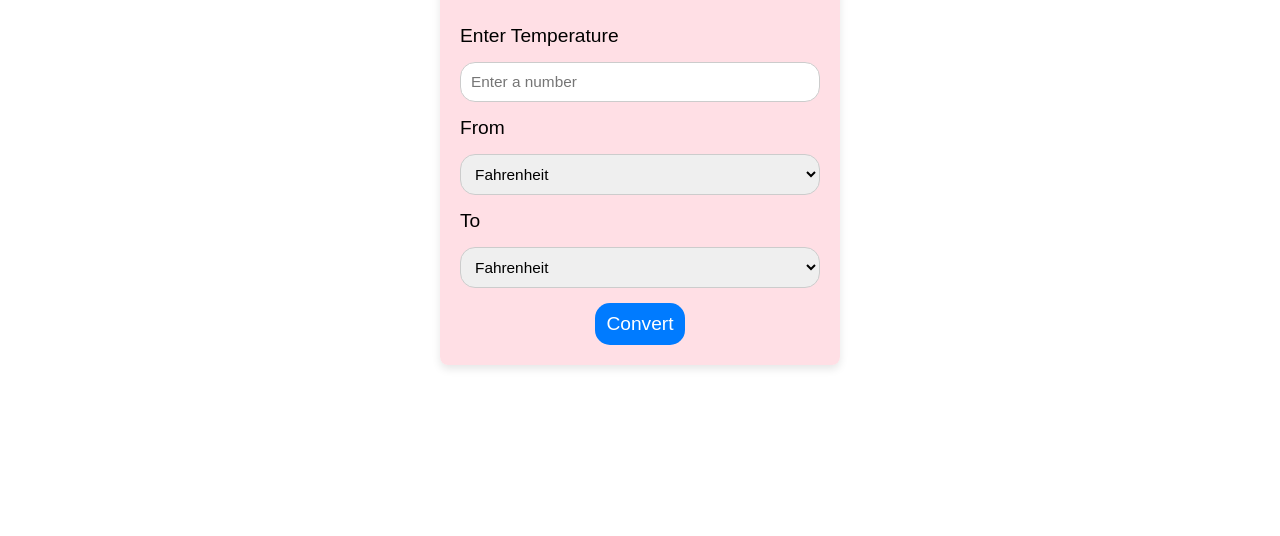
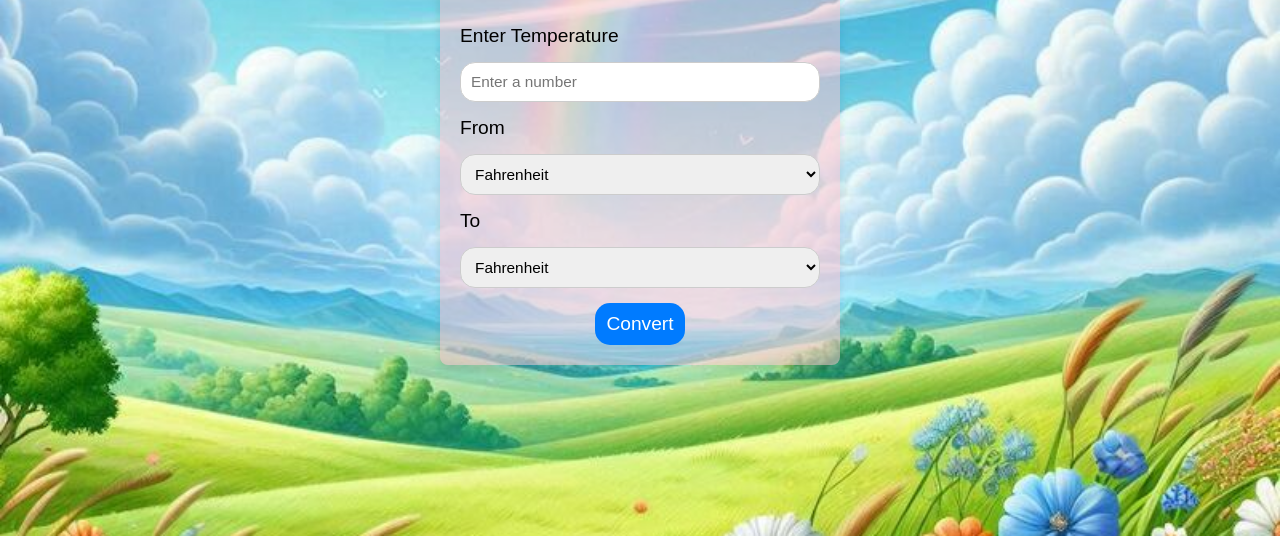
Before and after one commit to sourav-mandal8737/Temperature-converter, a plain HTML site: page index.html in a window 1280 px wide. Shown: the part 264-800 px from the top of the page. Drawn offline with Linux system fonts and the light colour scheme.

Commit message:
Update index.html

```diff
--- a/index.html
+++ b/index.html
@@ -10,7 +10,7 @@
     <style>
         body {
             font-family: Arial, sans-serif;
-            background: url('Images/ap.png') no-repeat center center fixed;
+            background: url('Images/background.png') no-repeat center center fixed;
             background-size: cover;
             display: flex;
             justify-content: center;
```
